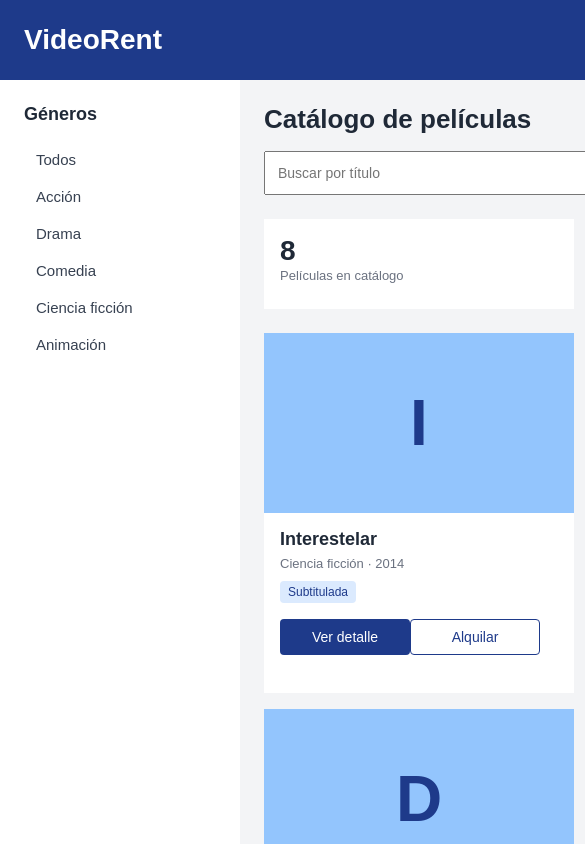
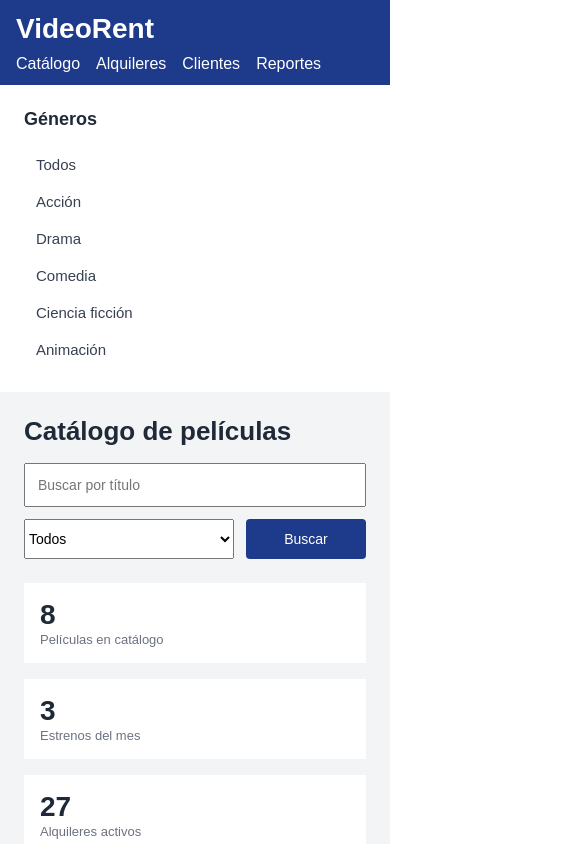
Before and after one commit to KevinVega010807/TallerDesa_tema3, an Angular app: page /catalogo in a window 390 px wide. Shown: the top 844 px of the page, 585 px wide, since content can reach past the window. Built offline with nearby package versions, Linux system fonts and the light colour scheme.

Commit message:
Paso 4.1: estadisticas de 1 a 3 columnas con media query

```diff
--- a/src/app/catalogo/catalogo-dashboard/catalogo-dashboard.component.css
+++ b/src/app/catalogo/catalogo-dashboard/catalogo-dashboard.component.css
@@ -36,3 +36,39 @@ button { background: #1e3a8a; color: #fff; border: none; border-radius: 4px; cur
 button.secondary { background: #fff; color: #1e3a8a; border: 1px solid #1e3a8a; }
 
 .footer { clear: both; height: 60px; line-height: 60px; text-align: center; background: #111827; color: #fff; font-size: 13px; }
+
+
+/* ===== BASE PROVISIONAL (temporal) =====
+   Hace lo mínimo para que la página no se salga en el celular.
+   BORRAR cuando lleguen los Pasos 1, 2 y 3 de Kevin y Persona 2. */
+.dashboard { width: auto; max-width: 1280px; }
+
+.header { height: auto; display: flex; flex-wrap: wrap; justify-content: space-between; align-items: center; gap: 8px 16px; padding: 12px 16px; }
+.logo { float: none; line-height: 1.2; }
+.nav { float: none; line-height: 1.2; display: flex; flex-wrap: wrap; gap: 8px 16px; }
+.nav a { margin-left: 0; }
+
+.sidebar { float: none; width: auto; height: auto; }
+.content { float: none; width: auto; }
+
+.filters { display: flex; flex-wrap: wrap; gap: 12px; }
+.filters input { flex: 1 1 200px; width: auto; }
+.filters select { flex: 1 1 140px; width: auto; margin-left: 0; }
+.filters button { flex: 0 0 auto; margin-left: 0; }
+
+.stat { float: none; width: auto; height: auto; margin: 0 0 16px; }
+
+.cards { display: grid; grid-template-columns: repeat(auto-fit, minmax(260px, 1fr)); gap: 16px; overflow: visible; }
+.card { float: none; width: auto; height: auto; margin: 0; }
+.card-footer { display: flex; gap: 8px; }
+.card-footer button { flex: 1; width: auto; }
+
+/* ===== PASO 4 (Persona 3) - Mobile-first ===== */
+
+/* 4.1 Estadísticas: celular = 1 columna, tableta y escritorio = 3 columnas */
+.stats { display: grid; grid-template-columns: 1fr; gap: 16px; overflow: visible; }
+.stat { margin: 0; }
+
+@media (min-width: 768px) {
+  .stats { grid-template-columns: repeat(3, 1fr); }
+}
```
